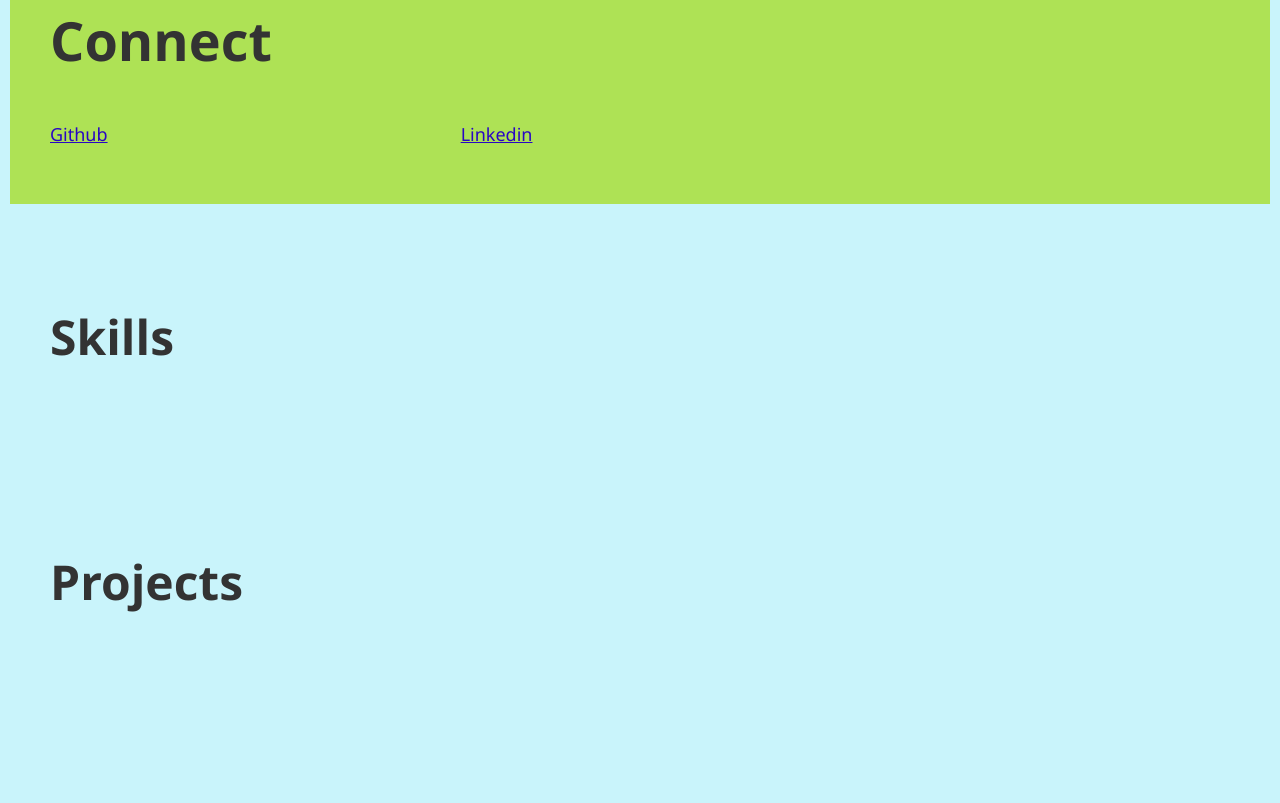
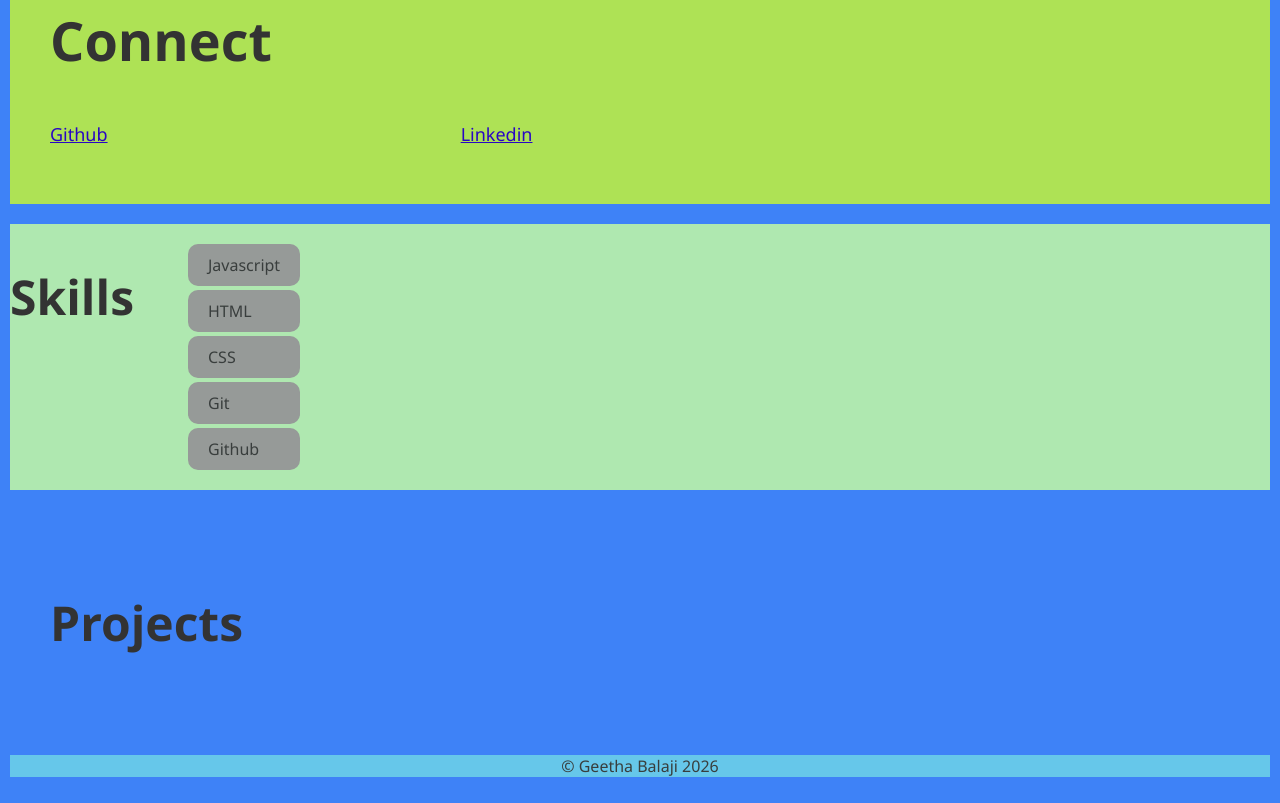
Before and after one commit to Geetha82/geetha-balaji-mars, a plain HTML site: page index.html in a window 1280 px wide. Shown: the part 1871-2674 px from the top of the page. Before the commit the page ends 2594 px from the top, so only its background shows below. Drawn offline with Linux system fonts and the light colour scheme.

Commit message:
js added, created footer and skills

```diff
--- a/css/index.css
+++ b/css/index.css
@@ -2,7 +2,7 @@
    Mobile-First Styles (Default - Phones)
    ========================================= */
 body {
-    background-color: #c9f4fb;
+    background-color: #3e82f7;
     color: #393e3d;
     margin: 0;
     padding: 0.625rem;
@@ -115,6 +115,26 @@ section {
 }
 
 
+/* Skills Section */
+#Skills {
+    padding: 0;
+    display: flex;
+    flex-wrap: wrap;
+    gap: 0.625rem;
+    margin: 0;
+    background-color: rgb(175, 232, 176);
+}
+
+#Skills li {
+     list-style: none;
+    font-size: medium;
+    background-color: rgb(150, 154, 152);
+    padding: 0.625rem 1.25rem;
+    border-radius: 0.625rem;
+    margin: 0.25rem;
+    justify-content: center;
+}
+
 /* Connect Section */
 #Connect {
     background-color: rgb(174, 226, 85);
--- a/index.html
+++ b/index.html
@@ -116,6 +116,7 @@
         <ul>
         </ul>
     </section>
+    <script src="js/index.js"></script>
 
 </body>
 
--- /dev/null
+++ b/js/index.js
@@ -0,0 +1,58 @@
+//get the body element
+const body = document.body;
+
+//------Footer Section-------
+
+//Create the footer element
+let footer = document.createElement("footer");
+
+//Append the footer to the body
+body.appendChild(footer);
+
+//Create a new Date object
+const today = new Date();
+
+//Get the current year from the Date object
+const thisyear = today.getFullYear();
+
+//get the current footer element
+const footerElement = document.querySelector("footer");
+
+// Create a new <p> element
+const copyright = document.createElement("p");
+
+// Set the inner HTML with the copyright symbol, my name, and year
+//<p>copyright Geetha Balaji 2025</p>
+
+copyright.innerHTML = `\u00A9 Geetha Balaji ${thisyear}`;
+
+// Append the paragraph to the footer
+footer.appendChild(copyright);
+
+//Center the text in the footer
+footer.style.textAlign = "center";
+
+
+//------Skills Section-------
+
+//List your technical skills
+
+const skills = ["Javascript", "HTML", "CSS", "Git", "Github"];
+
+//Select the Skills section by id
+const skillsSection = document.getElementById("Skills");
+
+//Select the empty list within the Skills section
+const skillsList = skillsSection.querySelector("ul");
+
+//Loop through the skills array and create a list item for each skill
+for (let i = 0; i < skills.length; i++) {
+    //Create a new list item element
+    const skill = document.createElement("li");
+
+    //Set the text content of the list item to the current skill
+    skill.innerText = skills[i];
+
+    //Append the list item to the skills list
+    skillsList.appendChild(skill);
+}
```
